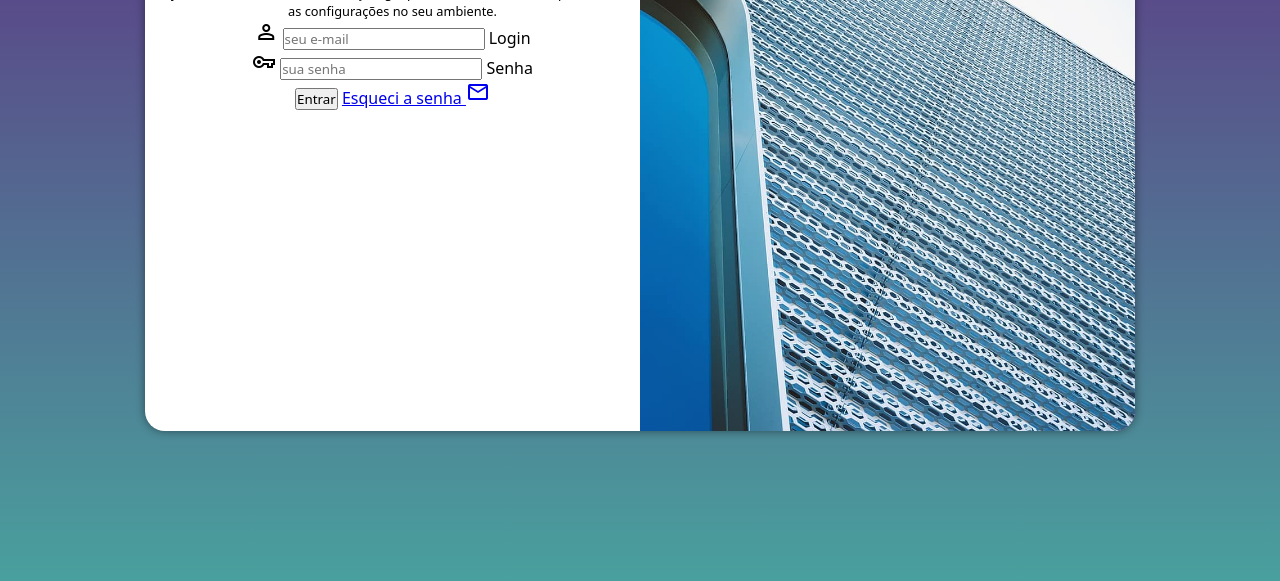
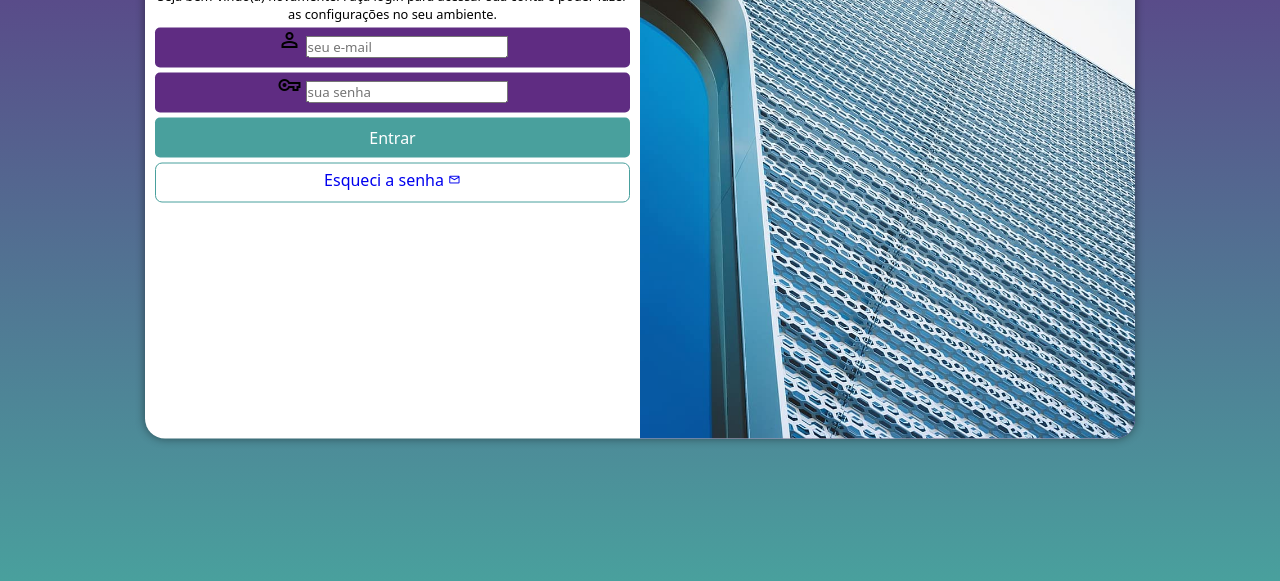
Before and after one commit to filipetartaglia/projeto-login, a plain HTML site: page index.html in a window 1280 px wide. Shown: the part 219-800 px from the top of the page. Drawn offline with nearby package versions, Linux system fonts and the light colour scheme.

Commit message:
terminando o projeto

```diff
--- a/estilos/style.css
+++ b/estilos/style.css
@@ -34,7 +34,7 @@
 
     background-color: white;
     width: 250px;
-    height: 500px;
+    height: 515px;
     border-radius: 20px;
     box-shadow: 0px 0px 10px rgba(0, 0, 0, 0.450);
 
@@ -53,3 +53,63 @@
     display: block;
     padding: 10px;
 }
+
+div#formulario > h1 {
+    text-align: center;
+    margin-bottom: 10px;
+}
+
+div#formulario > p {
+    font-size: 0.8em;
+}
+
+form > div.campo {
+    background-color: #5f2c82;
+    display: block;
+    width: 100%;
+    height: 40px;
+    border-radius: 5px;
+    margin: 5px 0px;
+}
+
+div.campo > label {
+    display: none;
+}
+
+form > input[type=submit] {
+    display: block;
+    font-size: 1em;
+    width: 100%;
+    height: 40px;
+    background-color: #49a09d;
+    color: white;
+    border: none;
+    border-radius: 5px;
+    cursor: pointer;
+}
+
+form > input[type=submit]:hover {
+    background-color: #2d6462;
+}
+
+form > a.botao {
+    display: block;
+    text-align: center;
+    font-size: 1em;
+    width: 100%;
+    height: 40px;
+    padding-top: 5px;
+    margin-top: 5px;
+    background-color: white;
+    border: 1px solid #49a09d;
+    border-radius: 7px;
+    text-decoration: none;
+}
+
+form > a.botao:hover {
+    background-color: #6cd3cf;
+}
+
+form > a.botao > span {
+    font-size: 0.8em;
+}
--- a/index.html
+++ b/index.html
@@ -29,7 +29,7 @@
                         <label for="isenha">Senha</label>
                     </div>
                     <input type="submit" value="Entrar">
-                    <a href="esqueci.html">Esqueci a senha <span class="material-symbols-outlined">mail</span></a>
+                    <a href="esqueci.html" class="botao">Esqueci a senha <span class="material-symbols-outlined">mail</span></a>
                 </form>
             </div>
         </section>
```
